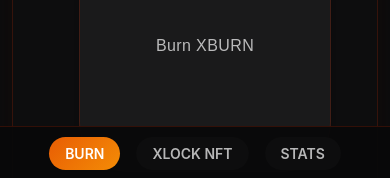
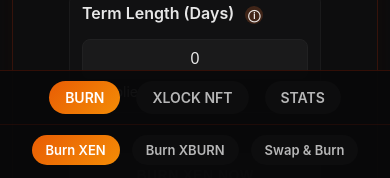
Before and after one commit to TreeCityWes/xenburn-website, a React (Create React App) app: page / in a window 390 px wide. Shown: the part 664-842 px from the top of the page. Built offline with nearby package versions, Linux system fonts and the light colour scheme.

Commit message:
Hide tab buttons on mobile and move them to bottom navigation menu

```diff
--- a/src/App.css
+++ b/src/App.css
@@ -396,9 +396,9 @@
     padding: 0 0 40px;
   }
 
-  /* Add padding for mobile navigation */
+  /* Additional padding for the two-row mobile menu at the bottom */
   .App {
-    padding-bottom: calc(var(--footer-height) + 50px);
+    padding-bottom: calc(var(--footer-height) + 100px);
   }
 
   /* Adjust footer to allow room for mobile nav */
--- a/src/components/BurnPanel/BurnPanel.css
+++ b/src/components/BurnPanel/BurnPanel.css
@@ -1262,12 +1262,10 @@
 @media (max-width: 480px) {
   /* Tab view - make vertical on small mobile */
   .tab-view {
-    flex-direction: column;
-    overflow-x: visible;
-    width: 100%;
-    padding-bottom: 0;
+    display: none; /* Hide tabs on mobile - they'll be in the bottom nav */
   }
 
+  /* Hide the tab buttons on mobile - kept for reference
   .tab-button {
     width: 100%;
     min-width: 100%;
@@ -1283,4 +1281,5 @@
     font-size: 14px;
     white-space: normal;
   }
+  */
 }
--- a/src/components/BurnPanel/BurnPanelContext.js
+++ b/src/components/BurnPanel/BurnPanelContext.js
@@ -1,4 +1,4 @@
-import React, { createContext, useState, useCallback } from 'react';
+import React, { createContext, useState, useCallback, useEffect } from 'react';
 import { DEFAULT_AMP_START, DEFAULT_AMP_SNAPSHOT } from '../../utils/constants';
 
 /**
@@ -23,6 +23,21 @@ export const BurnPanelProvider = ({ children }) => {
     setActiveTabState(tabId);
   }, []);
 
+  // Make the activeTab and setActiveTab available on the window object for mobile menu
+  useEffect(() => {
+    // Expose the current activeTab value to window
+    window.burnActiveTab = activeTab;
+
+    // Expose the setActiveTab function to window
+    window.setActiveBurnTab = setActiveTab;
+
+    // Clean up when component unmounts
+    return () => {
+      delete window.burnActiveTab;
+      delete window.setActiveBurnTab;
+    };
+  }, [activeTab, setActiveTab]);
+
   const contextValue = {
     ampStart: DEFAULT_AMP_START,
     ampSnapshot: DEFAULT_AMP_SNAPSHOT,
--- a/src/components/Navbar.css
+++ b/src/components/Navbar.css
@@ -281,6 +281,10 @@
   display: none; /* Hidden by default on desktop */
 }
 
+.mobile-nav-container {
+  display: none; /* Hidden by default on desktop */
+}
+
 /* Medium screens */
 @media (max-width: 992px) {
   .nav-actions {
@@ -366,17 +370,22 @@
   }
 
   /* Show mobile navigation links */
+  .mobile-nav-container {
+    display: block;
+    position: fixed;
+    bottom: 0;
+    left: 0;
+    width: 100%;
+    z-index: 110;
+    background: rgba(9, 9, 10, 0.95);
+    border-top: 1px solid rgba(220, 47, 2, 0.2);
+  }
+
   .mobile-nav-links {
     display: flex;
     justify-content: center;
-    padding: 6px 0;
+    padding: 10px 0;
     width: 100%;
-    background: var(--surface-0);
-    position: fixed;
-    bottom: var(--footer-height);
-    left: 0;
-    z-index: 90;
-    border-top: 1px solid rgba(220, 47, 2, 0.2);
   }
 
   .mobile-nav-link {
@@ -393,6 +402,32 @@
 
   .mobile-nav-link:hover,
   .mobile-nav-link.active {
+    background: var(--gradient-accent);
+    color: white;
+  }
+
+  .mobile-tab-links {
+    display: flex;
+    justify-content: center;
+    padding: 10px 0 15px;
+    width: 100%;
+    border-top: 1px solid rgba(220, 47, 2, 0.1);
+  }
+
+  .mobile-tab-link {
+    color: var(--text-secondary);
+    text-decoration: none;
+    font-size: 12px;
+    padding: 4px 10px;
+    border-radius: 50px;
+    background: var(--surface-1);
+    margin: 0 6px;
+    font-weight: 500;
+    transition: all 0.2s;
+  }
+
+  .mobile-tab-link:hover,
+  .mobile-tab-link.active {
     background: var(--gradient-accent);
     color: white;
   }
@@ -447,17 +482,17 @@
   }
 
   /* Enhance mobile navigation for extra small screens */
-  .mobile-nav-links {
-    padding: 10px 0;
-    background: rgba(9, 9, 10, 0.95);
-    bottom: 0;
-    z-index: 110; /* Ensure it's above footer */
-  }
-
   .mobile-nav-link {
     font-size: 14px;
     padding: 8px 16px;
     margin: 0 8px;
+    font-weight: 600;
+  }
+
+  .mobile-tab-link {
+    font-size: 13px;
+    padding: 7px 14px;
+    margin: 0 6px;
     font-weight: 600;
   }
 }
--- a/src/components/Navbar.js
+++ b/src/components/Navbar.js
@@ -143,7 +143,9 @@ export const Navbar = ({ onTabChange, activeTab }) => {
         </div>
       </nav>
 
-      {/* Mobile-only navigation links - always visible on mobile */}
+      {/* Mobile-only navigation container with two rows */}
+      <div className="mobile-nav-container">
+        {/* First row: Main navigation */}
         <div className="mobile-nav-links">
           <a
             href="#"
@@ -167,6 +169,43 @@ export const Navbar = ({ onTabChange, activeTab }) => {
             STATS
           </a>
         </div>
+
+        {/* Second row: Burn tabs (only show on burn tab) */}
+        {activeTab === 'burn' && (
+          <div className="mobile-tab-links">
+            <a
+              href="#"
+              className={`mobile-tab-link ${activeTab === 'burn' && window.burnActiveTab === 'burnXEN' ? 'active' : ''}`}
+              onClick={(e) => {
+                e.preventDefault();
+                if (window.setActiveBurnTab) window.setActiveBurnTab('burnXEN');
+              }}
+            >
+              Burn XEN
+            </a>
+            <a
+              href="#"
+              className={`mobile-tab-link ${activeTab === 'burn' && window.burnActiveTab === 'burnXBURN' ? 'active' : ''}`}
+              onClick={(e) => {
+                e.preventDefault();
+                if (window.setActiveBurnTab) window.setActiveBurnTab('burnXBURN');
+              }}
+            >
+              Burn XBURN
+            </a>
+            <a
+              href="#"
+              className={`mobile-tab-link ${activeTab === 'burn' && window.burnActiveTab === 'swapBurn' ? 'active' : ''}`}
+              onClick={(e) => {
+                e.preventDefault();
+                if (window.setActiveBurnTab) window.setActiveBurnTab('swapBurn');
+              }}
+            >
+              Swap & Burn
+            </a>
+          </div>
+        )}
+      </div>
     </>
   );
 };
```
Lines whose indentation alone changed are shown as unchanged.
